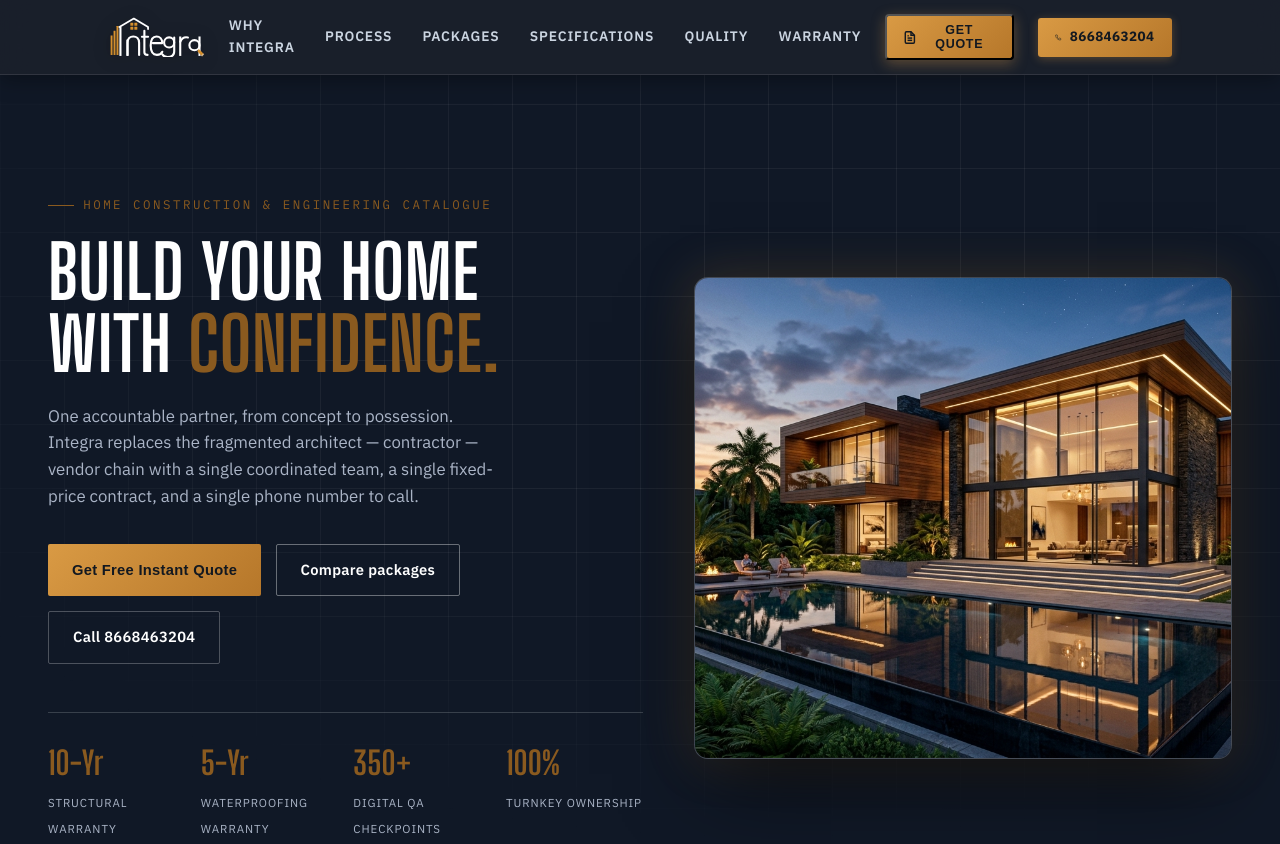
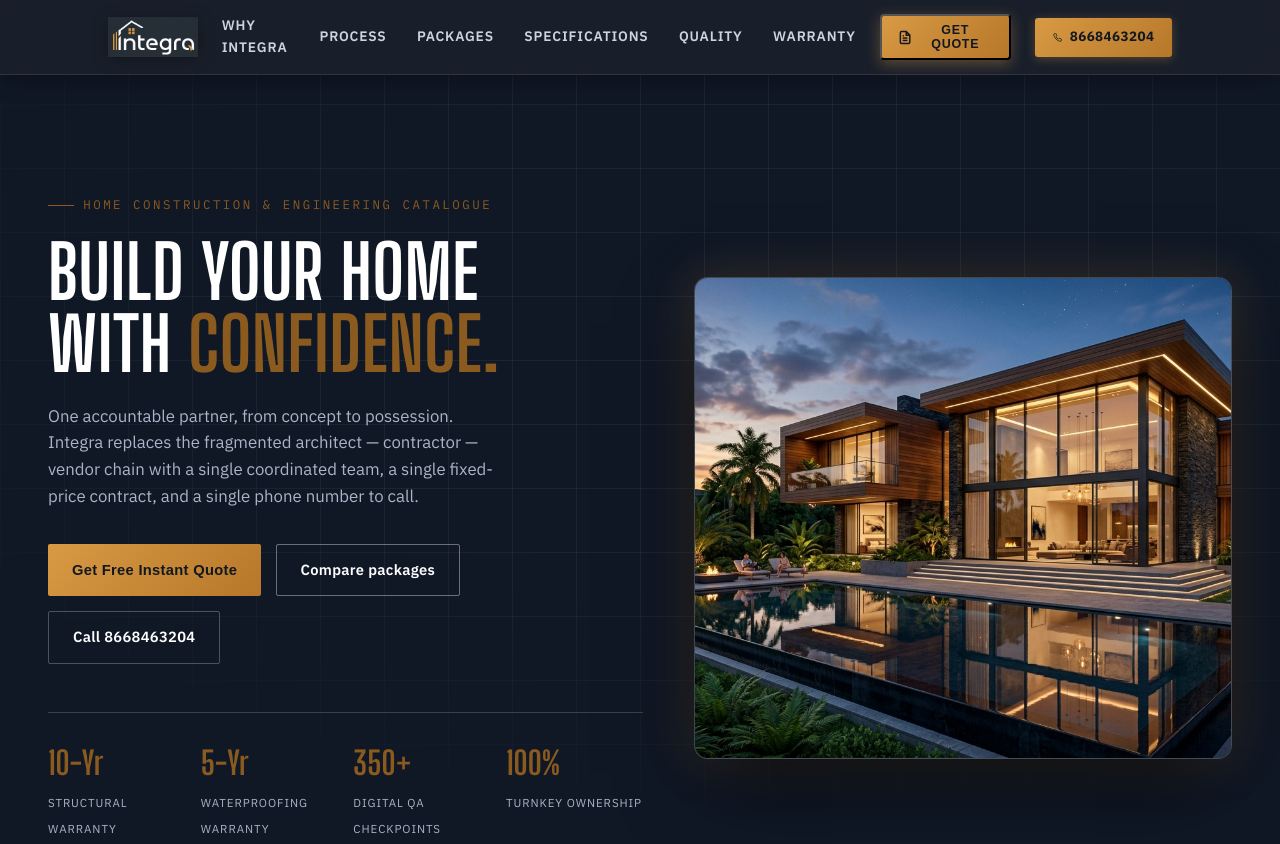
Before and after one commit to vineetjadhav1-dotcom/Integra, a website: page index.html in a window 1280 px wide. Shown: the top 844 px of the page. Drawn offline with Linux system fonts and the light colour scheme.

Commit message:
Replace header logo with master uploaded image asset assets/integra-logo.png and apply exact unconstrained aspect-ratio CSS rules

```diff
--- a/index.html
+++ b/index.html
@@ -163,8 +163,17 @@
     padding:0.85rem clamp(1.25rem,4vw,3rem);
     display:flex; align-items:center; justify-content:space-between; gap:1.5rem;
   }
-  .brand{ display:flex; align-items:center; text-decoration:none; }
-  .brand-logo{ height:40px; width:auto; max-width:none; object-fit:contain; display:block; filter:drop-shadow(0 2px 8px rgba(0,0,0,0.4)); transition:transform 0.25s cubic-bezier(0.16,1,0.3,1); }
+  .brand{ display:flex; align-items:center; text-decoration:none; flex-shrink:0; }
+  .brand-logo {
+    height: 40px !important;
+    width: auto !important;
+    max-width: none !important;
+    aspect-ratio: auto !important;
+    object-fit: contain !important;
+    display: block !important;
+    filter: drop-shadow(0 2px 8px rgba(0,0,0,0.4));
+    transition: transform 0.25s cubic-bezier(0.16,1,0.3,1);
+  }
   .brand:hover .brand-logo{ transform:scale(1.03); }
 
   nav.links{ display:flex; align-items:center; gap:1.9rem; }
@@ -853,7 +862,7 @@
 <header class="site-nav">
   <div class="nav-inner">
     <a class="brand" href="#top" aria-label="Integra Homes">
-      <img src="integra-logo.svg" alt="Integra Homes" class="brand-logo" height="38">
+      <img src="assets/integra-logo.png" alt="Integra Logo" class="brand-logo" />
     </a>
     <nav class="links">
       <a href="#problem">Why Integra</a>
@@ -1872,7 +1881,7 @@
 
   <section class="final-cta">
     <div style="display:flex;justify-content:center;margin-bottom:1.2rem;">
-      <img src="integra-logo.svg" alt="Integra Homes" style="height:48px;width:auto;object-fit:contain;filter:brightness(1.15);">
+      <img src="assets/integra-logo.png" alt="Integra Logo" style="height:54px;width:auto;object-fit:contain;filter:brightness(1.15);display:block;" />
     </div>
     <h2>Ready to build<br><span class="accent">with Integra?</span></h2>
     <p class="tagline">Professional design &middot; controlled construction &middot; 100% transparency &middot; total accountability</p>
@@ -1899,7 +1908,7 @@
 <footer class="site-foot">
   <div style="display:flex;align-items:center;gap:1.2rem;flex-wrap:wrap;">
     <a href="#top" aria-label="Integra Homes" style="display:inline-block;">
-      <img src="integra-logo.svg" alt="Integra" style="height:32px;width:auto;object-fit:contain;opacity:0.95;">
+      <img src="assets/integra-logo.png" alt="Integra Logo" style="height:32px;width:auto;object-fit:contain;opacity:0.95;display:block;" />
     </a>
     <span>&copy; <span id="year"></span> Integra Homes &middot; Home Construction &amp; Engineering Catalogue</span>
   </div>
```
Also changed, not shown: assets/integra-logo.png (added), integra-logo.png (added).
